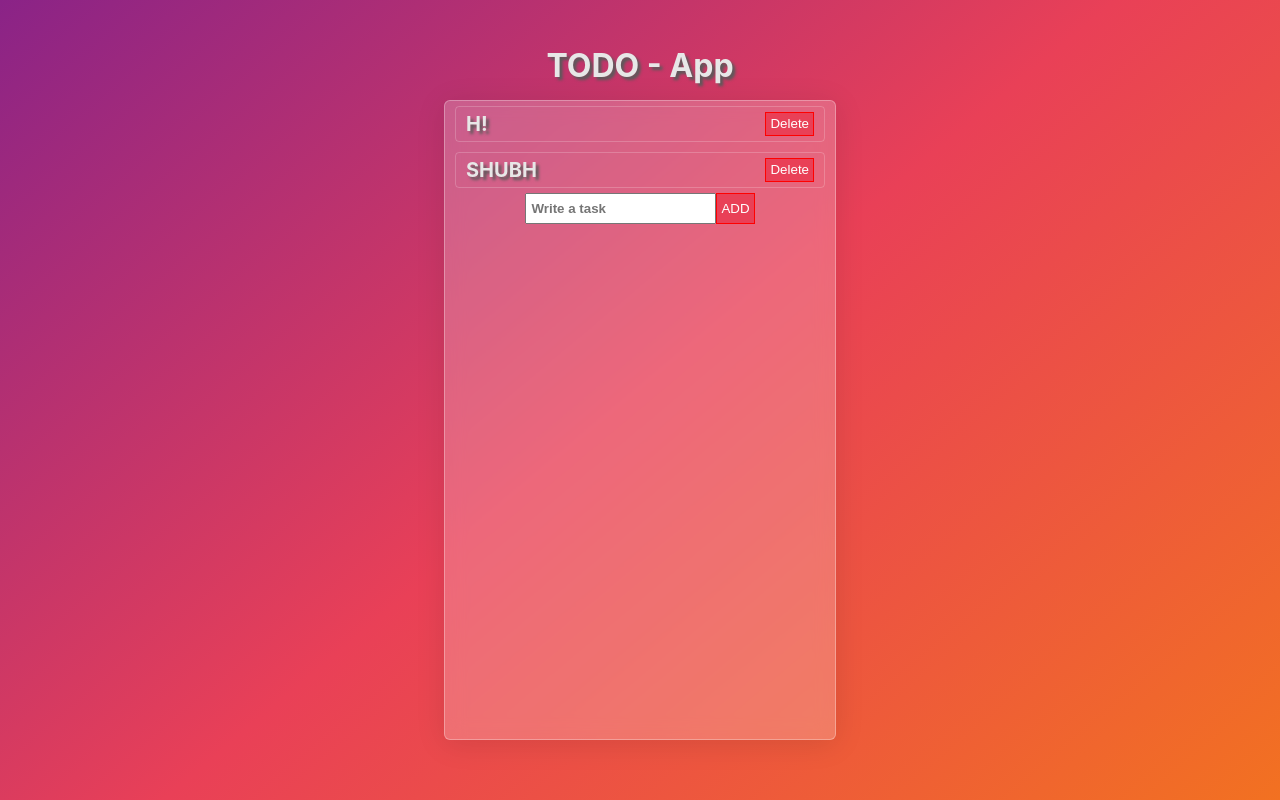
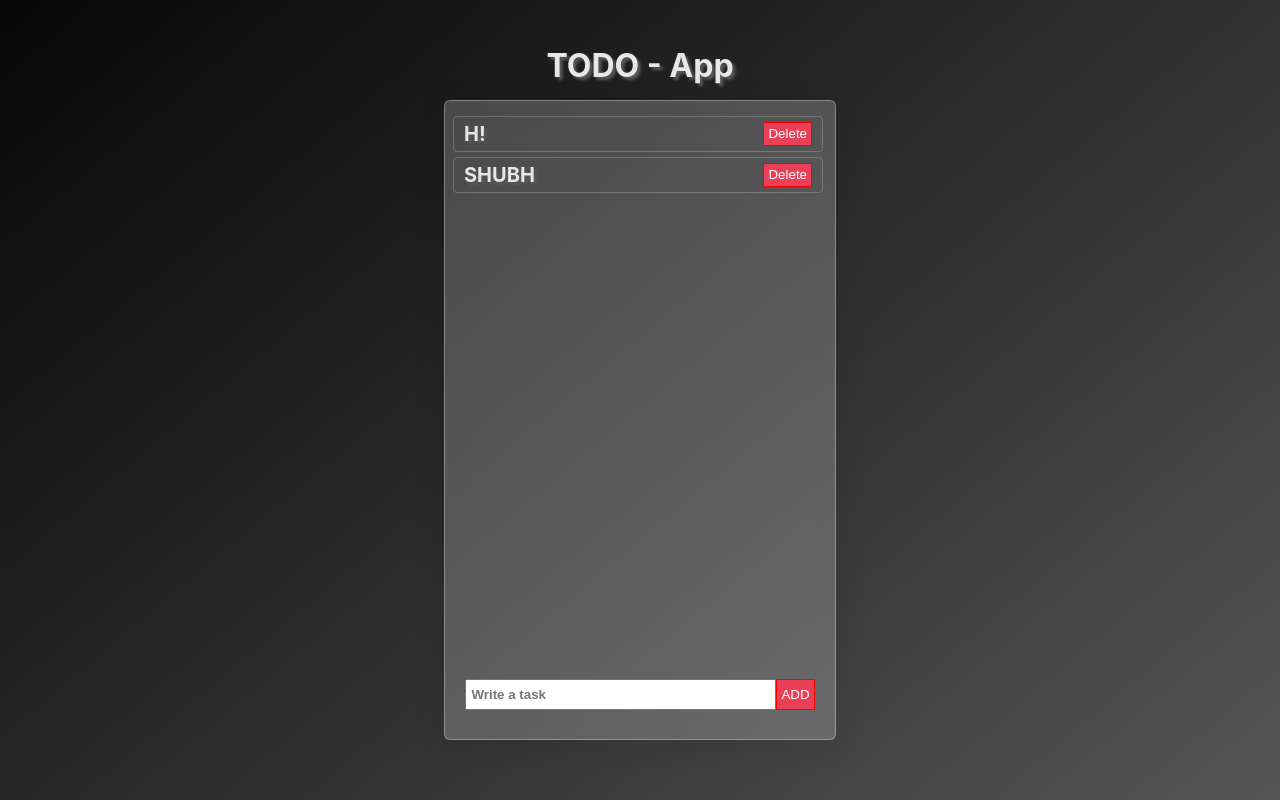
Before and after one commit to prakashshubham13/practice_01, a React (Create React App) app: page / in a window 1280 px wide. Built offline with nearby package versions, Linux system fonts and the light colour scheme.

Commit message:
css changes

```diff
--- a/src/App.css
+++ b/src/App.css
@@ -9,6 +9,7 @@
   align-items: center;
   flex-direction: column;
   background: linear-gradient(320deg,#f27121,#e94057,#8a2387);
+  background: linear-gradient(320deg,#575656,#2d2c2c,#070707);
   color: rgb(231, 231, 231);
   text-shadow: 3px 3px 3px rgb(90, 90, 90);
 }
@@ -33,6 +34,8 @@ margin: 15px auto;
 }
 .input_field{
   display: flex;
+  justify-content: center;
+  width: 100%;
 }
 .item{
   display: flex;
@@ -57,4 +60,14 @@ input{
   font-weight: 600;
   color: rgb(57, 57, 57);
   outline: none;
+  width: calc(90% - 40px);
 }
+.scroll{
+height: calc(100% - 80px);
+width: 100%;
+margin: 10px auto;
+overflow-y: scroll;
+}
+.scroll::-webkit-scrollbar{
+  width: 0;
+}
--- a/src/components/Todo.js
+++ b/src/components/Todo.js
@@ -11,11 +11,13 @@ const Todo = () => {
   };
   return (
     <div className='todo'>
-      {
-        list.map((data,index) => (
-          <Itemlist data={data} uniqueKey={index.toString()} clearList={(index)=>clearList(index)} index={index}/>
-        ))
-      }
+     <div className='scroll'>
+     {
+      list.map((data,index) => (
+        <Itemlist data={data} uniqueKey={index.toString()} clearList={(index)=>clearList(index)} index={index}/>
+      ))
+    }
+     </div>
       <Additem modifyList={(val)=>updateList([...list,val])}/>
     </div>
   )
```
